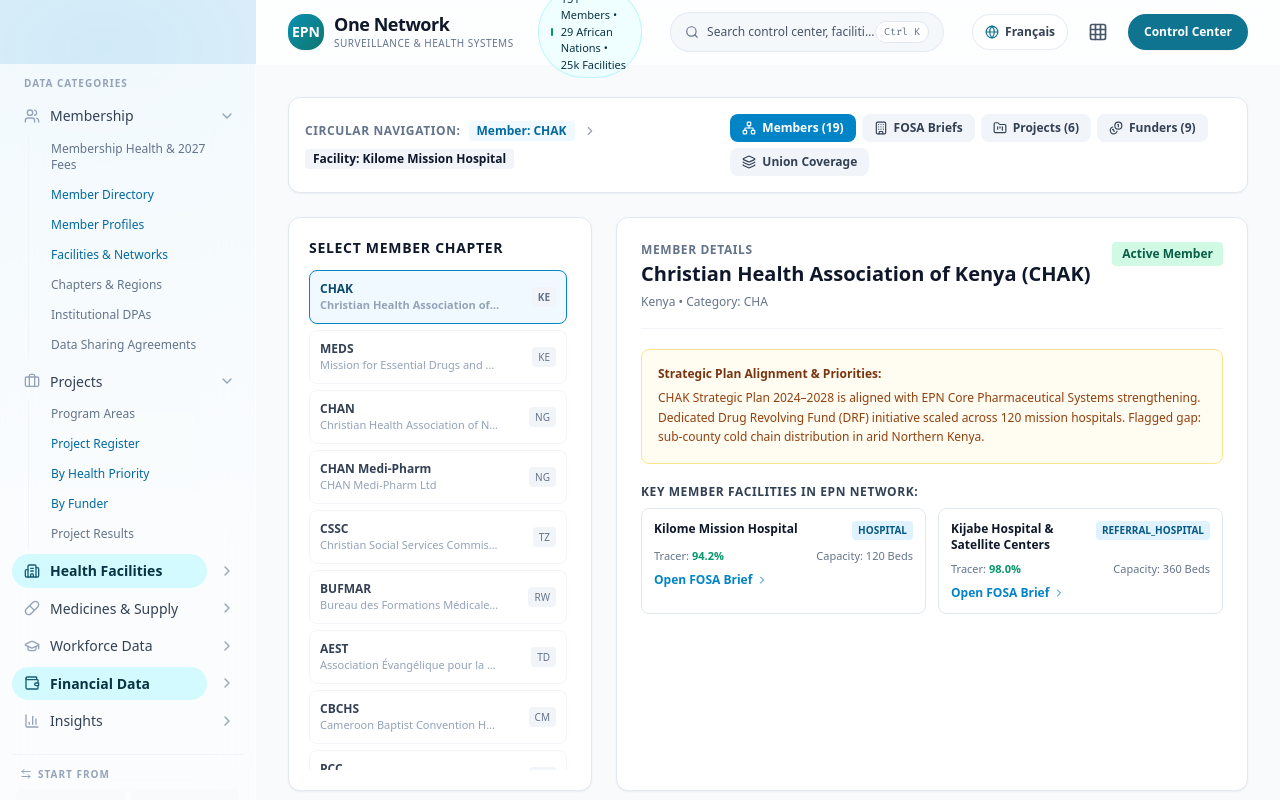
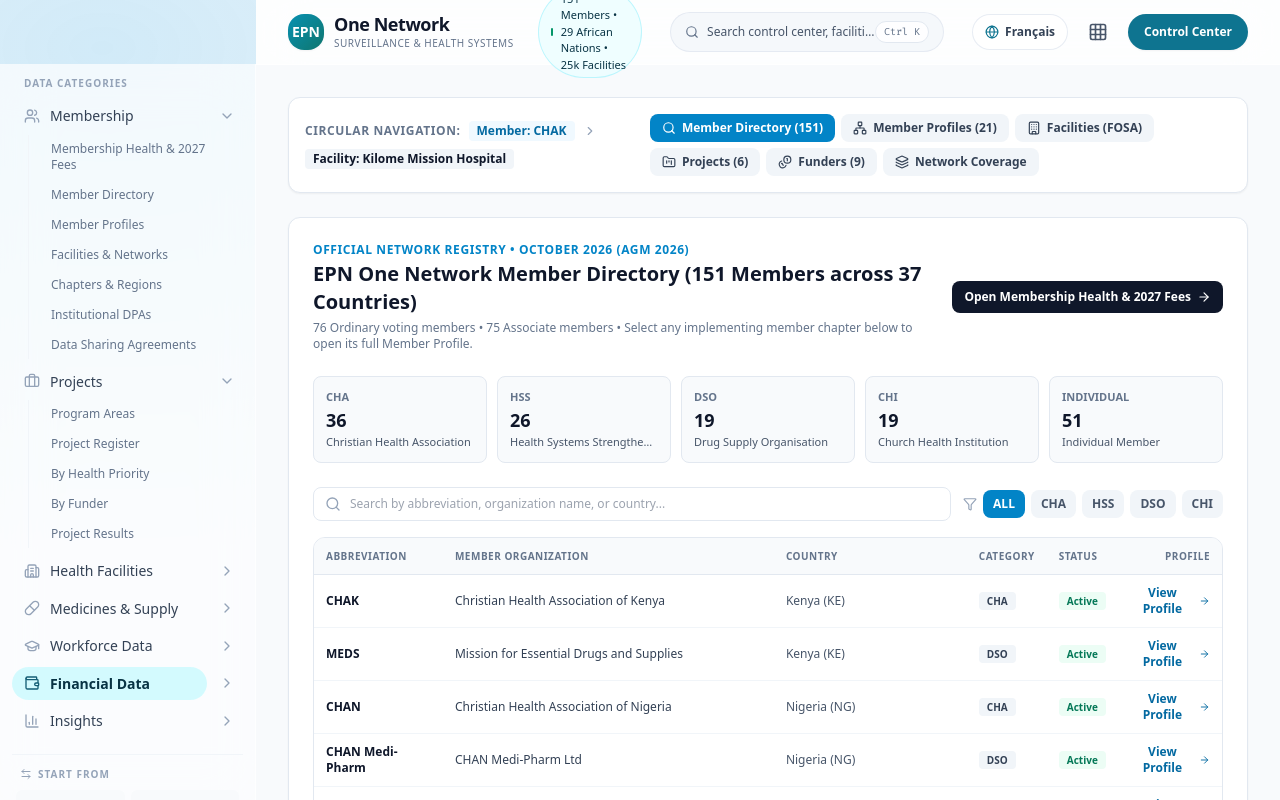
Before and after one commit to Kairos2025/epn-onepharm, a Next.js app in the folder apps/web/: page /explorer in a window 1280 px wide. Shown: the top 800 px of the page. Built offline with nearby package versions, Linux system fonts and the light colour scheme.

Commit message:
fix(explorer): separate Member Directory, Member Profiles, Facilities, and Network Coverage views

```diff
--- a/apps/web/src/app/(workspace)/explorer/page.tsx
+++ b/apps/web/src/app/(workspace)/explorer/page.tsx
@@ -1,6 +1,6 @@
 'use client';
 
-import React, { Suspense, useState } from 'react';
+import React, { Suspense, useEffect, useMemo, useState } from 'react';
 import { useSearchParams } from 'next/navigation';
 import { Navbar } from '@/components/Navbar';
 import Link from 'next/link';
@@ -20,20 +20,37 @@ import {
   MapPin,
   Package
 } from 'lucide-react';
-import { IMPLEMENTING_MEMBERS_SEED, FUNDERS_SEED } from '@epn/domain';
+import { IMPLEMENTING_MEMBERS_SEED, FUNDERS_SEED, MEMBER_CATEGORIES, NETWORK_STATISTICS } from '@epn/domain';
 import { SEED_PROJECTS, SEED_COUNTRIES } from '@epn/db';
 
-type TabKind = 'MEMBERS' | 'FACILITIES' | 'PROJECTS' | 'FUNDERS' | 'COVERAGE';
-const TAB_KINDS: readonly TabKind[] = ['MEMBERS', 'FACILITIES', 'PROJECTS', 'FUNDERS', 'COVERAGE'];
+type TabKind = 'DIRECTORY' | 'MEMBERS' | 'FACILITIES' | 'PROJECTS' | 'FUNDERS' | 'COVERAGE';
+const TAB_KINDS: readonly TabKind[] = ['DIRECTORY', 'MEMBERS', 'FACILITIES', 'PROJECTS', 'FUNDERS', 'COVERAGE'];
 
 function ExplorerInner() {
   const searchParams = useSearchParams();
   const requestedTab = searchParams.get('tab') as TabKind | null;
   const [activeTab, setActiveTab] = useState<TabKind>(
-    requestedTab && TAB_KINDS.includes(requestedTab) ? requestedTab : 'MEMBERS'
+    requestedTab && TAB_KINDS.includes(requestedTab) ? requestedTab : 'DIRECTORY'
   );
   const [selectedMember, setSelectedMember] = useState<string>(searchParams.get('member') || 'CHAK');
   const [selectedFacility, setSelectedFacility] = useState<string>(searchParams.get('fosa') || 'Kilome Mission Hospital');
+  const [directoryQuery, setDirectoryQuery] = useState('');
+  const [directoryCategory, setDirectoryCategory] = useState<string>('ALL');
+
+  useEffect(() => {
+    const tabParam = searchParams.get('tab') as TabKind | null;
+    if (tabParam && TAB_KINDS.includes(tabParam)) {
+      setActiveTab(tabParam);
+    }
+    const memberParam = searchParams.get('member');
+    if (memberParam) {
+      setSelectedMember(memberParam);
+    }
+    const fosaParam = searchParams.get('fosa');
+    if (fosaParam) {
+      setSelectedFacility(fosaParam);
+    }
+  }, [searchParams]);
 
   // Sample facilities
   const facilities = [
@@ -127,6 +144,25 @@ function ExplorerInner() {
     setActiveTab('FACILITIES');
   };
 
+  const filteredDirectoryMembers = useMemo(() => {
+    const q = directoryQuery.trim().toLowerCase();
+    return IMPLEMENTING_MEMBERS_SEED.filter(m => {
+      const matchesCat = directoryCategory === 'ALL' || m.type === directoryCategory;
+      const matchesQuery =
+        !q ||
+        m.abbreviation.toLowerCase().includes(q) ||
+        m.name.toLowerCase().includes(q) ||
+        countryName(m.country).toLowerCase().includes(q) ||
+        m.country.toLowerCase().includes(q);
+      return matchesCat && matchesQuery;
+    });
+  }, [directoryQuery, directoryCategory]);
+
+  const openMemberProfile = (abbr: string) => {
+    selectMember(abbr);
+    setActiveTab('MEMBERS');
+  };
+
   return (
     <div className="flex-1 flex flex-col bg-slate-50 min-h-screen">
       <Navbar />
@@ -156,13 +192,22 @@ function ExplorerInner() {
           {/* Top Tabs */}
           <div className="flex flex-wrap items-center gap-1.5 text-xs">
             <button
+              onClick={() => setActiveTab('DIRECTORY')}
+              className={`px-3 py-1.5 rounded-lg font-semibold flex items-center gap-1.5 transition-colors ${
+                activeTab === 'DIRECTORY' ? 'bg-sky-600 text-white' : 'bg-slate-100 text-slate-700 hover:bg-slate-200'
+              }`}
+            >
+              <Search className="w-3.5 h-3.5" />
+              <span>Member Directory ({NETWORK_STATISTICS.totalMembers})</span>
+            </button>
+            <button
               onClick={() => setActiveTab('MEMBERS')}
               className={`px-3 py-1.5 rounded-lg font-semibold flex items-center gap-1.5 transition-colors ${
                 activeTab === 'MEMBERS' ? 'bg-sky-600 text-white' : 'bg-slate-100 text-slate-700 hover:bg-slate-200'
               }`}
             >
               <Network className="w-3.5 h-3.5" />
-              <span>Members (19)</span>
+              <span>Member Profiles ({IMPLEMENTING_MEMBERS_SEED.length})</span>
             </button>
             <button
               onClick={() => setActiveTab('FACILITIES')}
@@ -171,7 +216,7 @@ function ExplorerInner() {
               }`}
             >
               <Building className="w-3.5 h-3.5" />
-              <span>FOSA Briefs</span>
+              <span>Facilities (FOSA)</span>
             </button>
             <button
               onClick={() => setActiveTab('PROJECTS')}
@@ -180,7 +225,7 @@ function ExplorerInner() {
               }`}
             >
               <FolderKanban className="w-3.5 h-3.5" />
-              <span>Projects (6)</span>
+              <span>Projects ({SEED_PROJECTS.length})</span>
             </button>
             <button
               onClick={() => setActiveTab('FUNDERS')}
@@ -189,7 +234,7 @@ function ExplorerInner() {
               }`}
             >
               <Coins className="w-3.5 h-3.5" />
-              <span>Funders (9)</span>
+              <span>Funders ({FUNDERS_SEED.length})</span>
             </button>
             <button
               onClick={() => setActiveTab('COVERAGE')}
@@ -198,10 +243,140 @@ function ExplorerInner() {
               }`}
             >
               <Layers className="w-3.5 h-3.5" />
-              <span>Union Coverage</span>
+              <span>Network Coverage</span>
             </button>
           </div>
         </div>
+
+        {/* Tab 0: Member Directory (Master List & Category Breakdown) */}
+        {activeTab === 'DIRECTORY' && (
+          <div className="space-y-6">
+            <div className="bg-white p-6 rounded-xl border border-slate-200 shadow-sm space-y-4">
+              <div className="flex flex-col md:flex-row md:items-center justify-between gap-4">
+                <div>
+                  <div className="text-xs font-bold text-sky-600 uppercase tracking-wider">
+                    Official Network Registry • {NETWORK_STATISTICS.asOf}
+                  </div>
+                  <h2 className="text-xl font-bold text-slate-900 mt-0.5">
+                    EPN One Network Member Directory ({NETWORK_STATISTICS.totalMembers} Members across {NETWORK_STATISTICS.totalCountries} Countries)
+                  </h2>
+                  <p className="text-xs text-slate-500 mt-1">
+                    76 Ordinary voting members &bull; 75 Associate members &bull; Select any implementing member chapter below to open its full Member Profile.
+                  </p>
+                </div>
+                <Link
+                  href="/membership"
+                  className="inline-flex items-center gap-1.5 px-3 py-2 rounded-lg bg-slate-900 text-white text-xs font-semibold hover:bg-slate-800 shrink-0"
+                >
+                  <span>Open Membership Health &amp; 2027 Fees</span>
+                  <ArrowRight className="w-3.5 h-3.5" />
+                </Link>
+              </div>
+
+              {/* Category Summary Pills */}
+              <div className="grid grid-cols-2 sm:grid-cols-5 gap-2.5 pt-2">
+                {MEMBER_CATEGORIES.map(cat => (
+                  <button
+                    key={cat.code}
+                    onClick={() => setDirectoryCategory(prev => (prev === cat.code ? 'ALL' : cat.code))}
+                    className={`p-3 rounded-lg border text-left transition-colors ${
+                      directoryCategory === cat.code
+                        ? 'border-sky-600 bg-sky-50'
+                        : 'border-slate-200 bg-slate-50 hover:bg-slate-100'
+                    }`}
+                  >
+                    <div className="text-[11px] font-bold text-slate-500 uppercase">{cat.code}</div>
+                    <div className="text-lg font-extrabold text-slate-900">{cat.count}</div>
+                    <div className="text-[11px] text-slate-600 truncate">{cat.name}</div>
+                  </button>
+                ))}
+              </div>
+
+              {/* Search & Filter Controls */}
+              <div className="flex flex-col sm:flex-row gap-3 pt-2">
+                <div className="relative flex-1">
+                  <Search className="w-4 h-4 text-slate-400 absolute left-3 top-1/2 -translate-y-1/2" />
+                  <input
+                    type="text"
+                    value={directoryQuery}
+                    onChange={e => setDirectoryQuery(e.target.value)}
+                    placeholder="Search by abbreviation, organization name, or country..."
+                    className="w-full pl-9 pr-3 py-2 text-xs rounded-lg border border-slate-200 focus:outline-none focus:ring-2 focus:ring-sky-500"
+                  />
+                </div>
+                <div className="flex items-center gap-1.5 flex-wrap">
+                  <Filter className="w-3.5 h-3.5 text-slate-400" />
+                  {(['ALL', 'CHA', 'HSS', 'DSO', 'CHI'] as const).map(cat => (
+                    <button
+                      key={cat}
+                      onClick={() => setDirectoryCategory(cat)}
+                      className={`px-2.5 py-1.5 rounded-lg text-xs font-semibold transition-colors ${
+                        directoryCategory === cat
+                          ? 'bg-sky-600 text-white'
+                          : 'bg-slate-100 text-slate-600 hover:bg-slate-200'
+                      }`}
+                    >
+                      {cat}
+                    </button>
+                  ))}
+                </div>
+              </div>
+
+              {/* Directory Table */}
+              <div className="overflow-x-auto border border-slate-200 rounded-xl">
+                <table className="w-full text-left border-collapse text-xs">
+                  <thead className="bg-slate-50 text-slate-500 uppercase text-[10px] tracking-wider border-b border-slate-200">
+                    <tr>
+                      <th className="py-2.5 px-3">Abbreviation</th>
+                      <th className="py-2.5 px-3">Member Organization</th>
+                      <th className="py-2.5 px-3">Country</th>
+                      <th className="py-2.5 px-3">Category</th>
+                      <th className="py-2.5 px-3">Status</th>
+                      <th className="py-2.5 px-3 text-right">Profile</th>
+                    </tr>
+                  </thead>
+                  <tbody className="divide-y divide-slate-100">
+                    {filteredDirectoryMembers.map(m => (
+                      <tr key={m.abbreviation + m.country} className="hover:bg-slate-50/80">
+                        <td className="py-2.5 px-3 font-bold text-slate-900">{m.abbreviation}</td>
+                        <td className="py-2.5 px-3 text-slate-700">{m.name}</td>
+                        <td className="py-2.5 px-3 text-slate-600">
+                          {countryName(m.country)} ({m.country})
+                        </td>
+                        <td className="py-2.5 px-3">
+                          <span className="px-2 py-0.5 rounded bg-slate-100 text-slate-700 font-semibold text-[10px]">
+                            {m.type}
+                          </span>
+                        </td>
+                        <td className="py-2.5 px-3">
+                          <span className="px-2 py-0.5 rounded bg-emerald-50 text-emerald-700 font-semibold text-[10px]">
+                            Active
+                          </span>
+                        </td>
+                        <td className="py-2.5 px-3 text-right">
+                          <button
+                            onClick={() => openMemberProfile(m.abbreviation)}
+                            className="inline-flex items-center gap-1 text-sky-700 hover:text-sky-900 font-semibold"
+                          >
+                            <span>View Profile</span>
+                            <ArrowRight className="w-3 h-3" />
+                          </button>
+                        </td>
+                      </tr>
+                    ))}
+                    {filteredDirectoryMembers.length === 0 && (
+                      <tr>
+                        <td colSpan={6} className="py-6 text-center text-slate-400">
+                          No seeded member chapters match &ldquo;{directoryQuery}&rdquo;.
+                        </td>
+                      </tr>
+                    )}
+                  </tbody>
+                </table>
+              </div>
+            </div>
+          </div>
+        )}
 
         {/* Tab 1: Member Chapter Overview */}
         {activeTab === 'MEMBERS' && (
--- a/packages/domain/src/workspace.ts
+++ b/packages/domain/src/workspace.ts
@@ -28,10 +28,11 @@ export interface WorkspaceCategory {
   subs: readonly WorkspaceSubCategory[];
 }
 
-export const START_FROM_ENTRY_POINTS = [  { code: 'MEMBER', name: 'Member', href: '/explorer', description: 'Start from a member organization and reach its facilities, projects and funders.' },
-  { code: 'FACILITY', name: 'Health Facility', href: '/explorer', description: 'Start from a facility and reach its member, data and supply indicators.' },
-  { code: 'FUNDER', name: 'Funder (Buyer)', href: '/explorer', description: 'Start from a funder and see all funded projects, amounts and periods.' },
-  { code: 'PROJECT', name: 'Project', href: '/programs', description: 'Start from a project and see its funder, program and priority area.' }
+export const START_FROM_ENTRY_POINTS = [
+  { code: 'MEMBER', name: 'Member', href: '/explorer?tab=DIRECTORY', description: 'Start from a member organization and reach its facilities, projects and funders.' },
+  { code: 'FACILITY', name: 'Health Facility', href: '/explorer?tab=FACILITIES', description: 'Start from a facility and reach its member, data and supply indicators.' },
+  { code: 'FUNDER', name: 'Funder (Buyer)', href: '/explorer?tab=FUNDERS', description: 'Start from a funder and see all funded projects, amounts and periods.' },
+  { code: 'PROJECT', name: 'Project', href: '/explorer?tab=PROJECTS', description: 'Start from a project and see its funder, program and priority area.' }
 ] as const;
 
 export const WORKSPACE_CATEGORIES: readonly WorkspaceCategory[] = [
@@ -44,9 +45,9 @@ export const WORKSPACE_CATEGORIES: readonly WorkspaceCategory[] = [
     description: 'Member identities, voting rights, 2027 fee cycle, and group composition across the network.',
     subs: [
       { code: 'MEMBERSHIP_HEALTH', name: 'Membership Health & 2027 Fees', nameFr: 'Santé des membres & cotisations 2027', description: '151 members, voting rights, fee collection, and 2027 invoice cycle.', href: '/membership' },
-      { code: 'MEMBER_DIRECTORY', name: 'Member Directory', nameFr: 'Annuaire des membres', description: 'All 151 member organizations with type, country and status.', href: '/explorer' },
-      { code: 'MEMBER_PROFILE', name: 'Member Profiles', nameFr: 'Profils des membres', description: 'Identity, membership category and strategic plan per member.', href: '/explorer' },
-      { code: 'MEMBER_FACILITIES', name: 'Facilities & Networks', nameFr: 'Établissements et réseaux', description: 'Health facilities linked back to each member organization.', href: '/explorer' },
+      { code: 'MEMBER_DIRECTORY', name: 'Member Directory', nameFr: 'Annuaire des membres', description: 'All 151 member organizations with type, country and status.', href: '/explorer?tab=DIRECTORY' },
+      { code: 'MEMBER_PROFILE', name: 'Member Profiles', nameFr: 'Profils des membres', description: 'Identity, membership category and strategic plan per member.', href: '/explorer?tab=MEMBERS' },
+      { code: 'MEMBER_FACILITIES', name: 'Facilities & Networks', nameFr: 'Établissements et réseaux', description: 'Health facilities linked back to each member organization.', href: '/explorer?tab=FACILITIES' },
       { code: 'CHAPTERS', name: 'Chapters & Regions', nameFr: 'Chapitres et régions', description: 'Regional chapters and country groupings.', href: '/maps' },
       { code: 'MEMBERSHIP_FEES', name: 'Institutional DPAs', nameFr: 'Accords DPA et licences', description: 'Institutional data-sharing agreements and member licensing.', href: '/licensing' },
       { code: 'DATA_SHARING', name: 'Data Sharing Agreements', nameFr: 'Accords de partage des données', description: 'Sovereign data-sharing controls per member (P2).', href: '/maintenance' }
@@ -61,9 +62,9 @@ export const WORKSPACE_CATEGORIES: readonly WorkspaceCategory[] = [
     description: 'Projects organized by program area and health priority, with funder and period links.',
     subs: [
       { code: 'PROGRAM_AREAS', name: 'Program Areas', nameFr: 'Domaines de programmes', description: 'The 5 official EPN program areas and their projects.', href: '/programs' },
-      { code: 'PROJECT_REGISTER', name: 'Project Register', nameFr: 'Registre des projets', description: 'Browse the full project list with status, budget and period.', href: '/explorer' },
-      { code: 'BY_PRIORITY', name: 'By Health Priority', nameFr: 'Par priorité de santé', description: 'MNCH/RH, IPC & AMR, NCDs, NTDs project views.', href: '/explorer' },
-      { code: 'BY_FUNDER', name: 'By Funder', nameFr: 'Par bailleur', description: 'Funders (Buyers) with all funded projects, amounts and periods.', href: '/explorer' },
+      { code: 'PROJECT_REGISTER', name: 'Project Register', nameFr: 'Registre des projets', description: 'Browse the full project list with status, budget and period.', href: '/explorer?tab=PROJECTS' },
+      { code: 'BY_PRIORITY', name: 'By Health Priority', nameFr: 'Par priorité de santé', description: 'MNCH/RH, IPC & AMR, NCDs, NTDs project views.', href: '/programs' },
+      { code: 'BY_FUNDER', name: 'By Funder', nameFr: 'Par bailleur', description: 'Funders (Buyers) with all funded projects, amounts and periods.', href: '/explorer?tab=FUNDERS' },
       { code: 'PROJECT_RESULTS', name: 'Project Results', nameFr: 'Résultats des projets', description: 'People trained, facilities reached and outcomes per project.', href: '/reports' }
     ]
   },
@@ -72,14 +73,14 @@ export const WORKSPACE_CATEGORIES: readonly WorkspaceCategory[] = [
     name: 'Health Facilities',
     nameFr: 'Établissements de santé',
     icon: 'building',
-    href: '/explorer',
+    href: '/explorer?tab=FACILITIES',
     description: 'Facility data linked to members and geography across 29 African nations.',
     subs: [
-      { code: 'FACILITY_REGISTRY', name: 'Facility Registry', nameFr: 'Registre des établissements', description: 'Master list of network health facilities.', href: '/explorer' },
-      { code: 'FACILITY_PROFILE', name: 'Facility Profiles', nameFr: 'Profils des établissements', description: 'Level, beds, catchment, services and pharmacy capacity.', href: '/explorer' },
+      { code: 'FACILITY_REGISTRY', name: 'Facility Registry', nameFr: 'Registre des établissements', description: 'Master list of network health facilities.', href: '/explorer?tab=FACILITIES' },
+      { code: 'FACILITY_PROFILE', name: 'Facility Profiles', nameFr: 'Profils des établissements', description: 'Level, beds, catchment, services and pharmacy capacity.', href: '/explorer?tab=FACILITIES' },
       { code: 'GEO_COVERAGE', name: 'Geographic Coverage', nameFr: 'Couverture géographique', description: 'Country and subnational mapping of the network.', href: '/maps' },
       { code: 'REPORTING', name: 'Reporting & Completeness', nameFr: 'Rapports et complétude', description: 'Data quality, completeness and timeliness per facility.', href: '/quality' },
-      { code: 'FACILITY_MEMBER_LINKS', name: 'Facility–Member Links', nameFr: 'Liens établissement–membre', description: 'Ownership chains: Network → Country → Member → Facility.', href: '/explorer' }
+      { code: 'FACILITY_MEMBER_LINKS', name: 'Facility–Member Links', nameFr: 'Liens établissement–membre', description: 'Ownership chains: Network → Country → Member → Facility.', href: '/explorer?tab=COVERAGE' }
     ]
   },
   {
```
